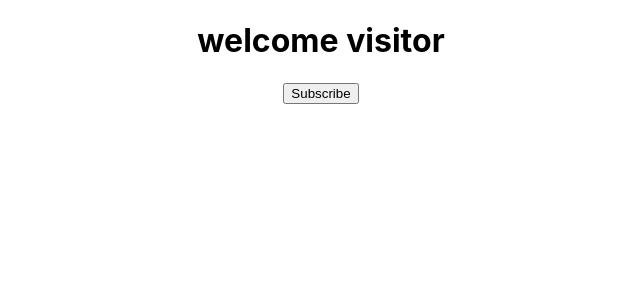
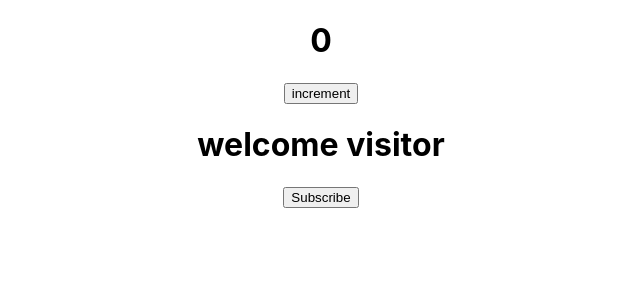
Before and after one commit to eduardoadf21/flask_react_prototype, a React (Create React App) app in the folder front/: page / in a window 1280 px wide. Shown: the top 300 px of the page, without its empty margins (319-959 px from the left). Built offline with nearby package versions, Linux system fonts and the light colour scheme.

Commit message:
setState

```diff
--- a/front/src/App.js
+++ b/front/src/App.js
@@ -3,6 +3,7 @@ import './App.css';
 import {Greet} from './components/Greet';
 import Welcome from './components/Welcome';
 import Hello from './components/Hello'
+import Counter from './components/Counter'
 import Message from './components/Message'
 
 
@@ -10,6 +11,7 @@ class App extends Component {
   render() {
     return (
       <div className="App">
+        <Counter></Counter>
         <Message></Message>
       </div>
     );
--- /dev/null
+++ b/front/src/components/Counter.js
@@ -0,0 +1,35 @@
+import React, { Component } from 'react'
+
+class Counter extends Component{
+    constructor(props){
+        super(props)
+        this.state = {
+            count:  0
+        }
+    }
+
+    increaseCounter() {
+        this.setState({
+            count: this.state.count + 1
+        }, () => {console.log('callback value', this.state.count)})
+
+        /*
+        this.setState(prevState => ({
+            count: prevState.count + 1
+        }))
+        console.log(this.state.count)
+        */
+    }
+
+
+    render(){
+        return(
+            <div>
+                <h1>{this.state.count}</h1>
+                <button onClick={() => this.increaseCounter()}> increment </button>
+            </div>
+        )
+    }
+}
+
+export default Counter
```
